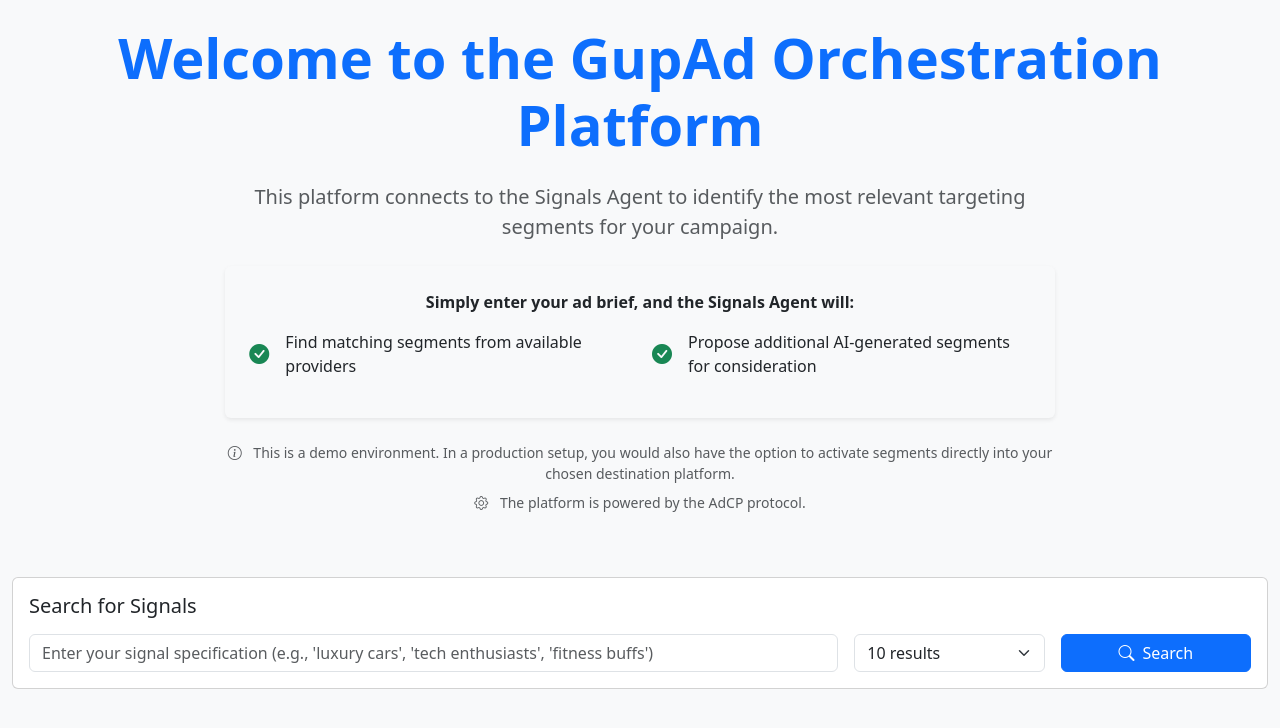
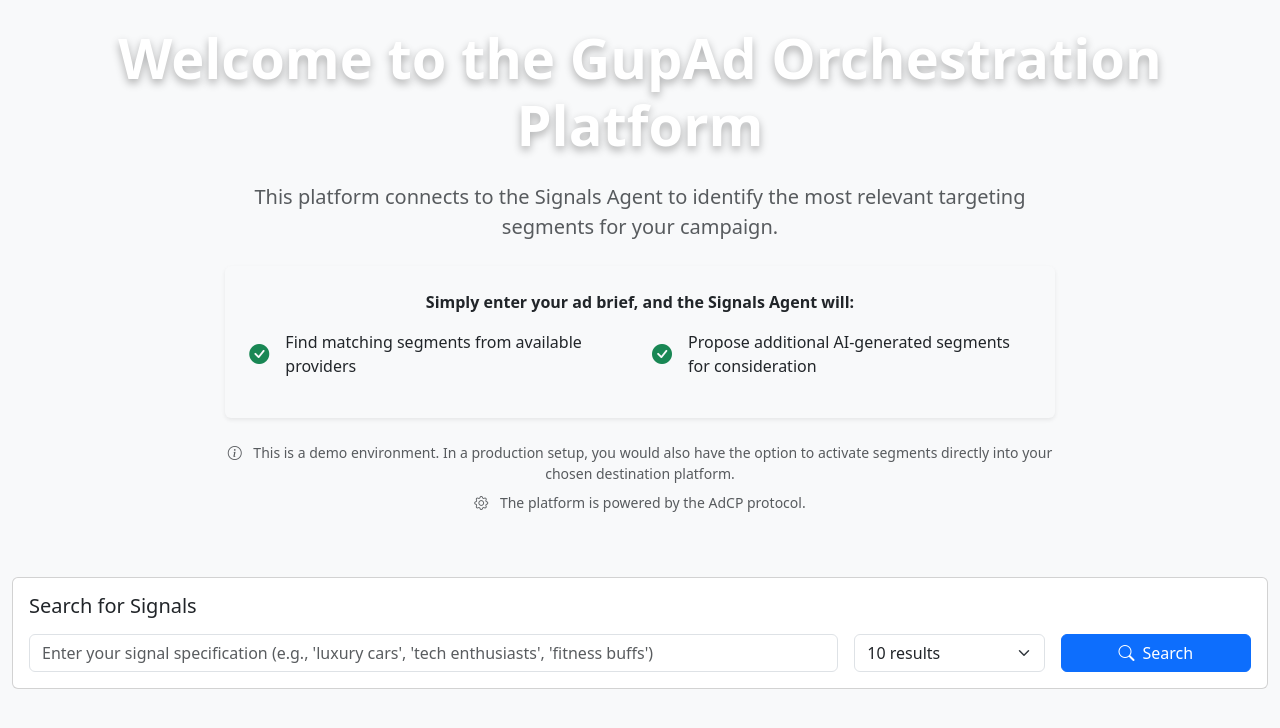
Before and after one commit to tescoboy/agentic-future-3, a website: page index.html in a window 1280 px wide. Drawn offline with nearby package versions, Linux system fonts and the light colour scheme; no server answers.

Commit message:
Fix hero section title styling for glass morphism design

```diff
--- a/index.html
+++ b/index.html
@@ -294,7 +294,7 @@
         <div class="row mb-5">
             <div class="col-12">
                 <div class="text-center">
-                    <h1 class="display-4 fw-bold text-primary mb-4">Welcome to the GupAd Orchestration Platform</h1>
+                    <h1 class="display-4 fw-bold text-white mb-4" style="text-shadow: 0 4px 8px rgba(0, 0, 0, 0.3);">Welcome to the GupAd Orchestration Platform</h1>
                     <div class="row justify-content-center">
                         <div class="col-lg-8">
                             <p class="lead text-muted mb-4">
```
